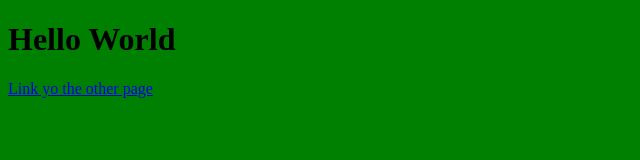
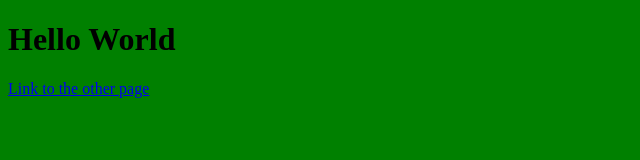
Before and after one commit to Jbdiba/express-intro, a website: page public/index.html in a window 1280 px wide. Shown: the full height of the page, 0-640 px from the left. Drawn offline with Linux system fonts and the light colour scheme.

Commit message:
spelling checked

```diff
--- a/public/index.html
+++ b/public/index.html
@@ -9,6 +9,6 @@
 </head>
 <body>
     <h1>Hello World</h1>
-    <a href="/another.html">Link yo the other page</a>
+    <a href="/another.html">Link to the other page</a>
 </body>
 </html>
```
